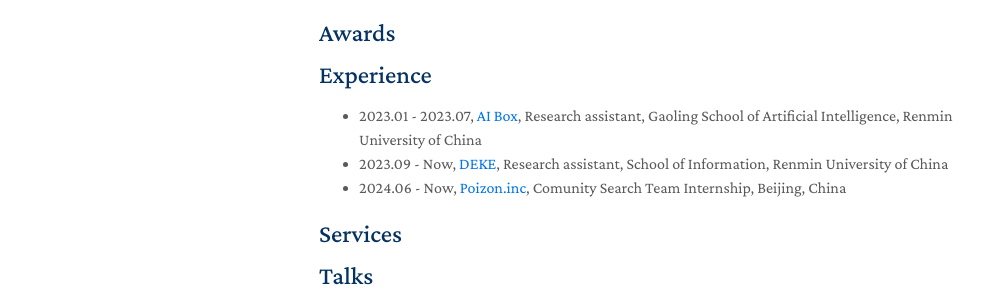
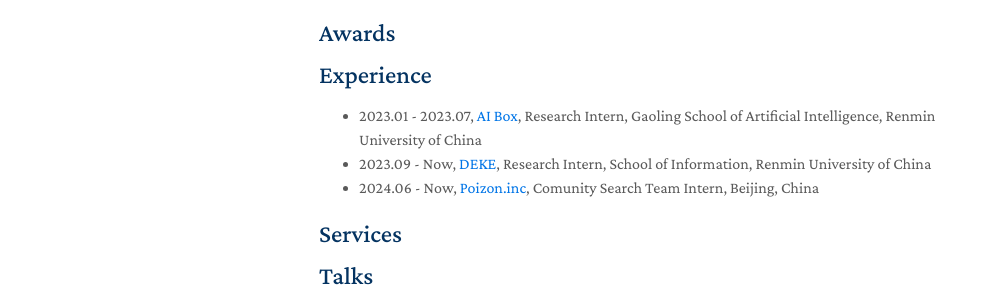
Before and after one commit to zhouruoheng/zhouyan.github.io, a Jekyll site: the page built from index.md, in a window 1280 px wide and 1363 px high. Shown: the part 984-1284 px from the top of the window, without its empty margins (151-1148 px from the left). Built offline with Jekyll 4.4.1, drawn with Linux system fonts in a browser that asks for light colours; nearby versions of some CDN libraries; a style sheet for code colours, icons or effects is not loaded.

Commit message:
Update internships.md

```diff
--- a/_includes/internships.md
+++ b/_includes/internships.md
@@ -1,6 +1,6 @@
 ## Experience
 
 
-- 2023.01 - 2023.07, [AI Box](http://aibox.ruc.edu.cn/), Research assistant, Gaoling School of Artificial Intelligence, Renmin University of China
-- 2023.09 - Now, [DEKE](http://deke.ruc.edu.cn/), Research assistant, School of Information, Renmin University of China
-- 2024.06 - Now, [Poizon.inc](https://dewu.com/), Comunity Search Team Internship, Beijing, China
+- 2023.01 - 2023.07, [AI Box](http://aibox.ruc.edu.cn/), Research Intern, Gaoling School of Artificial Intelligence, Renmin University of China
+- 2023.09 - Now, [DEKE](http://deke.ruc.edu.cn/), Research Intern, School of Information, Renmin University of China
+- 2024.06 - Now, [Poizon.inc](https://dewu.com/), Comunity Search Team Intern, Beijing, China
```
